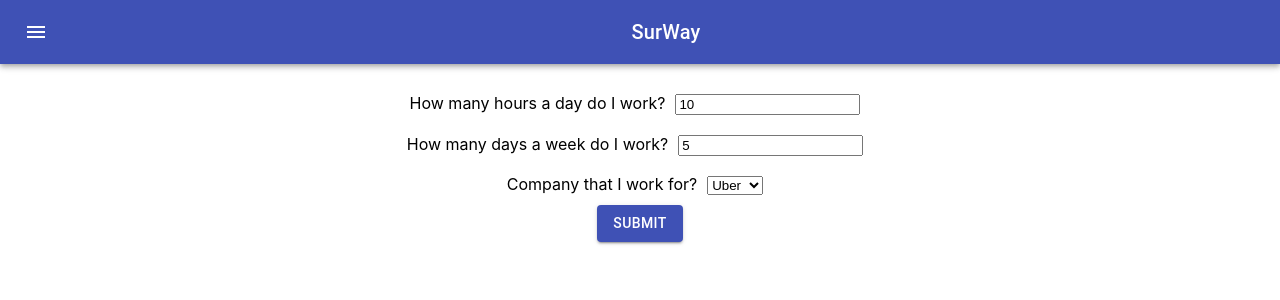
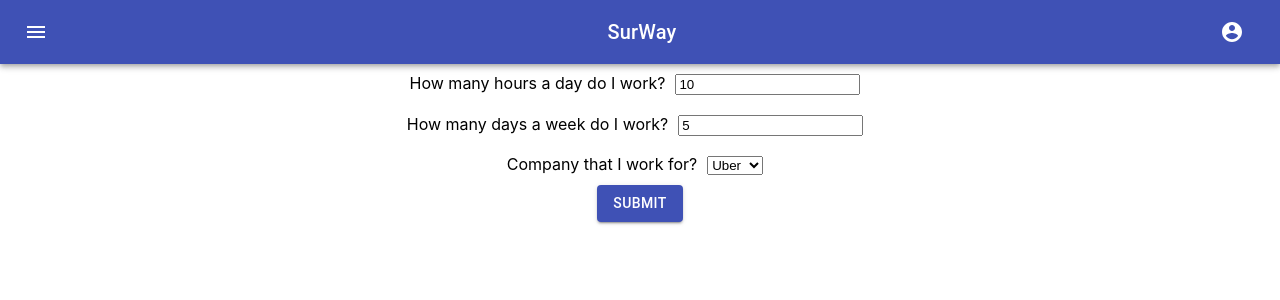
Before and after one commit to oddgeeks/sur-way-react-express, a React (Create React App) app in the folder react/sur-way-app/: page / in a window 1280 px wide. Shown: the top 300 px of the page. Built offline with nearby package versions, Linux system fonts and the light colour scheme.

Commit message:
Updated header to allow redirect menu button

```diff
--- a/react/sur-way-app/src/components/layout/Header.js
+++ b/react/sur-way-app/src/components/layout/Header.js
@@ -5,8 +5,14 @@ import Toolbar from '@material-ui/core/Toolbar';
 import Typography from '@material-ui/core/Typography';
 import IconButton from '@material-ui/core/IconButton';
 import MenuIcon from '@material-ui/icons/Menu';
-
-
+import { Link } from 'react-router-dom';
+import AccountCircle from '@material-ui/icons/AccountCircle';
+import Switch from '@material-ui/core/Switch';
+import FormControlLabel from '@material-ui/core/FormControlLabel';
+import FormGroup from '@material-ui/core/FormGroup';
+import MenuItem from '@material-ui/core/MenuItem';
+import Menu from '@material-ui/core/Menu';
+import { Redirect } from 'react-router-dom';
 
 const useStyles = makeStyles(theme => ({
     root: {
@@ -23,10 +29,26 @@ const useStyles = makeStyles(theme => ({
 
 export default function Header() {
     const classes = useStyles();
+    const [auth, setAuth] = React.useState(true);
+    const [anchorEl, setAnchorEl] = React.useState(null);
+    const open = Boolean(anchorEl);
+
+    const handleChange = event => {
+      setAuth(event.target.checked);
+    };
+
+    const handleMenu = event => {
+      setAnchorEl(event.currentTarget);
+    };
+
+    const handleClose = () => {
+      setAnchorEl(null);
+    };
+
 
     return (
         <div className={classes.root}>
-            <AppBar position="static" style={{ marginBottom: 20 }} >
+        <AppBar position="static">
           <Toolbar>
             <IconButton edge="start" className={classes.menuButton} color="inherit" aria-label="menu">
               <MenuIcon />
@@ -34,6 +56,36 @@ export default function Header() {
             <Typography variant="h6" className={classes.title}>
               SurWay
             </Typography>
+            {auth && (
+              <div>
+                <IconButton
+                  aria-label="account of current user"
+                  aria-controls="menu-appbar"
+                  aria-haspopup="true"
+                  onClick={handleMenu}
+                  color="inherit"
+                >
+                  <AccountCircle />
+                </IconButton>
+                <Menu
+                  id="menu-appbar"
+                  anchorEl={anchorEl}
+                  anchorOrigin={{
+                    vertical: 'top',
+                    horizontal: 'right',
+                  }}
+                  keepMounted
+                  transformOrigin={{
+                    vertical: 'top',
+                    horizontal: 'right',
+                  }}
+                  open={open}
+                  onClose={handleClose}
+                >
+                  <MenuItem component={Link} to="/">Home</MenuItem>
+                </Menu>
+              </div>
+            )}
           </Toolbar>
         </AppBar>
       </div>
```
Lines whose indentation alone changed are shown as unchanged.
